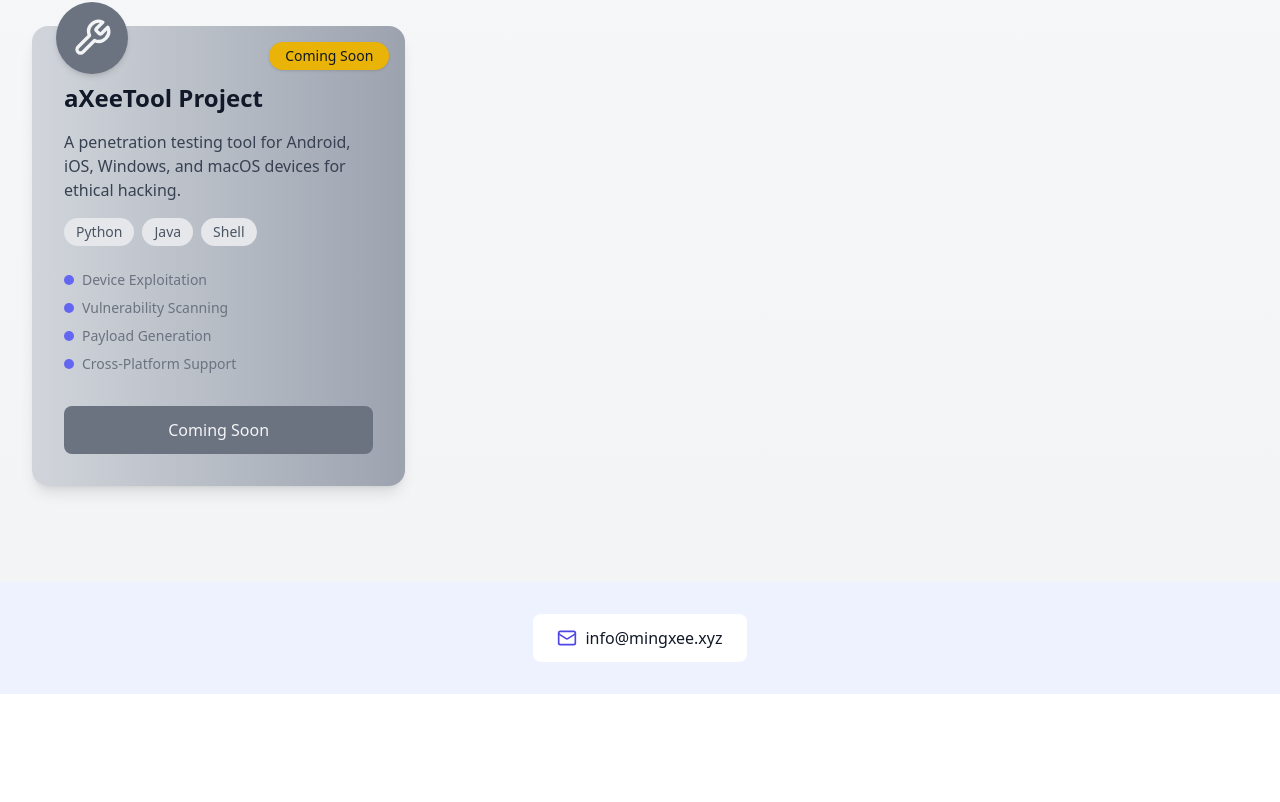
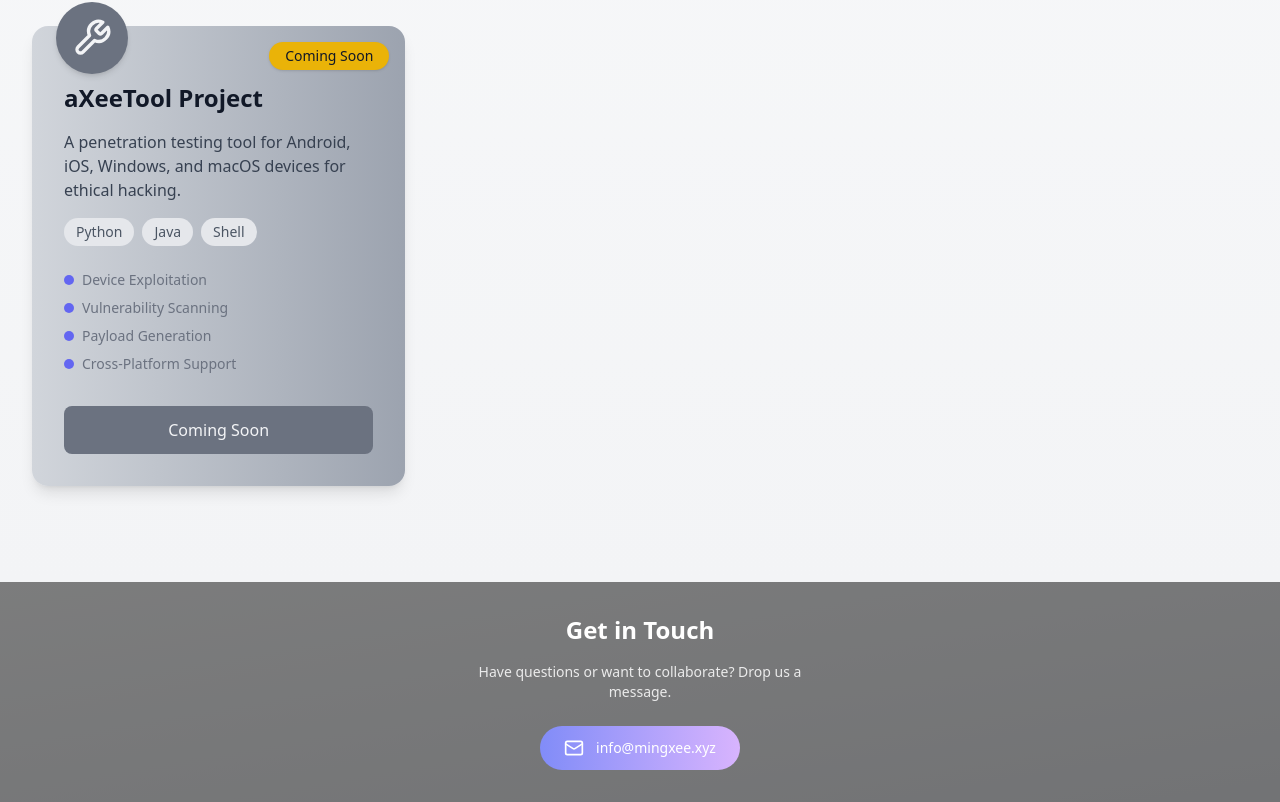
Before and after one commit to mingxee/info, a React (Vite) app: page / in a window 1280 px wide. Shown: the part 4300-5102 px from the top of the page. Before the commit the page ends 4994 px from the top, so only its background shows below. Built offline with nearby package versions, Linux system fonts and the light colour scheme.

Commit message:
Update Contact.tsx

```diff
--- a/src/components/Contact.tsx
+++ b/src/components/Contact.tsx
@@ -3,14 +3,21 @@ import { Mail } from 'lucide-react';
 
 export default function Contact() {
   return (
-    <div className="flex items-center justify-center py-8 bg-indigo-50 dark:bg-gray-800">
-      <a
-        href="mailto:info@mingxee.xyz"
-        className="inline-flex items-center px-6 py-3 rounded-lg bg-white dark:bg-gray-700 hover:shadow-lg transition-all duration-300"
-      >
-        <Mail className="w-5 h-5 text-indigo-600 dark:text-indigo-400 mr-2" />
-        <span className="text-gray-900 dark:text-white font-medium">info@mingxee.xyz</span>
-      </a>
+    <div className="relative bg-gradient-to-br from-gray-50 to-gray-200 dark:from-gray-800 dark:to-gray-900 py-8">
+      <div className="absolute inset-0 bg-black opacity-50"></div>
+      <div className="container mx-auto text-center relative z-10 px-6">
+        <h2 className="text-2xl text-white font-semibold mb-4">Get in Touch</h2>
+        <p className="text-sm text-white mb-6 max-w-sm mx-auto opacity-85">
+          Have questions or want to collaborate? Drop us a message.
+        </p>
+        <a
+          href="mailto:info@mingxee.xyz"
+          className="inline-flex items-center px-6 py-3 rounded-full bg-gradient-to-r from-indigo-400 to-purple-300 text-white font-medium hover:scale-105 transition-all duration-300"
+        >
+          <Mail className="w-5 h-5 text-white mr-3" />
+          <span className="text-sm">info@mingxee.xyz</span>
+        </a>
+      </div>
     </div>
   );
 }
```
